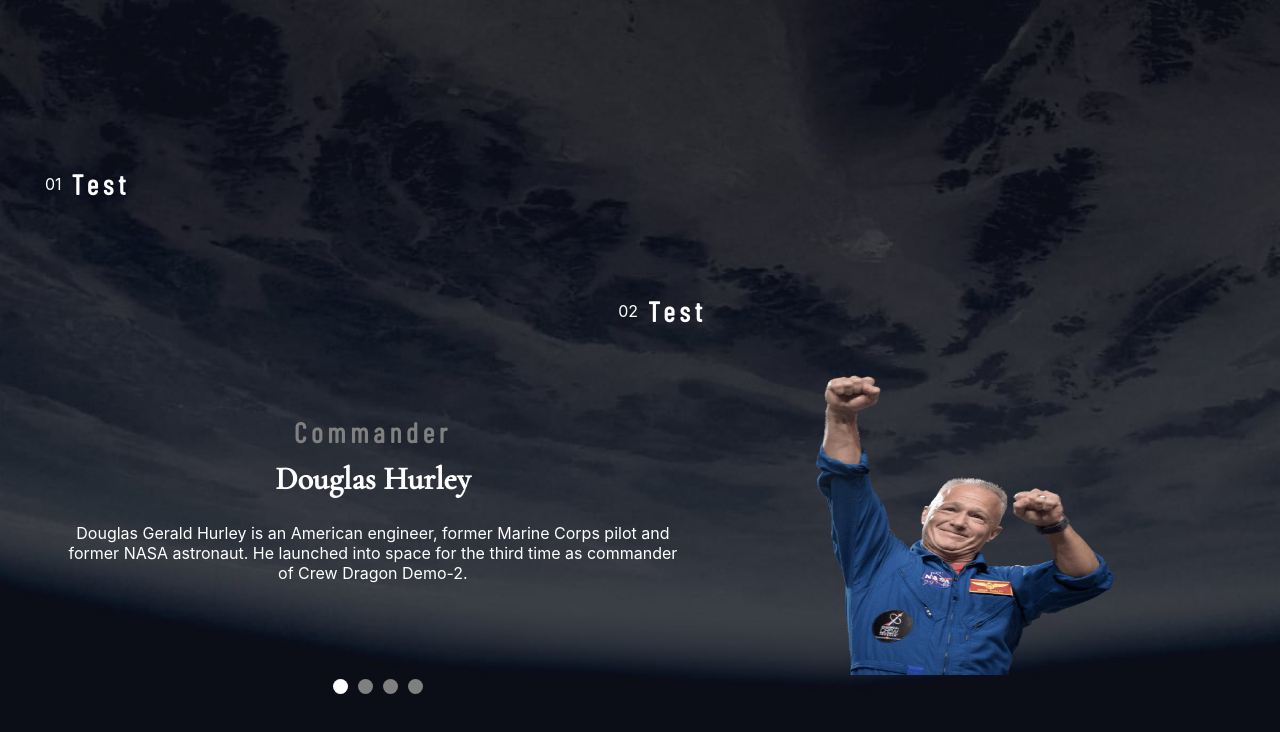
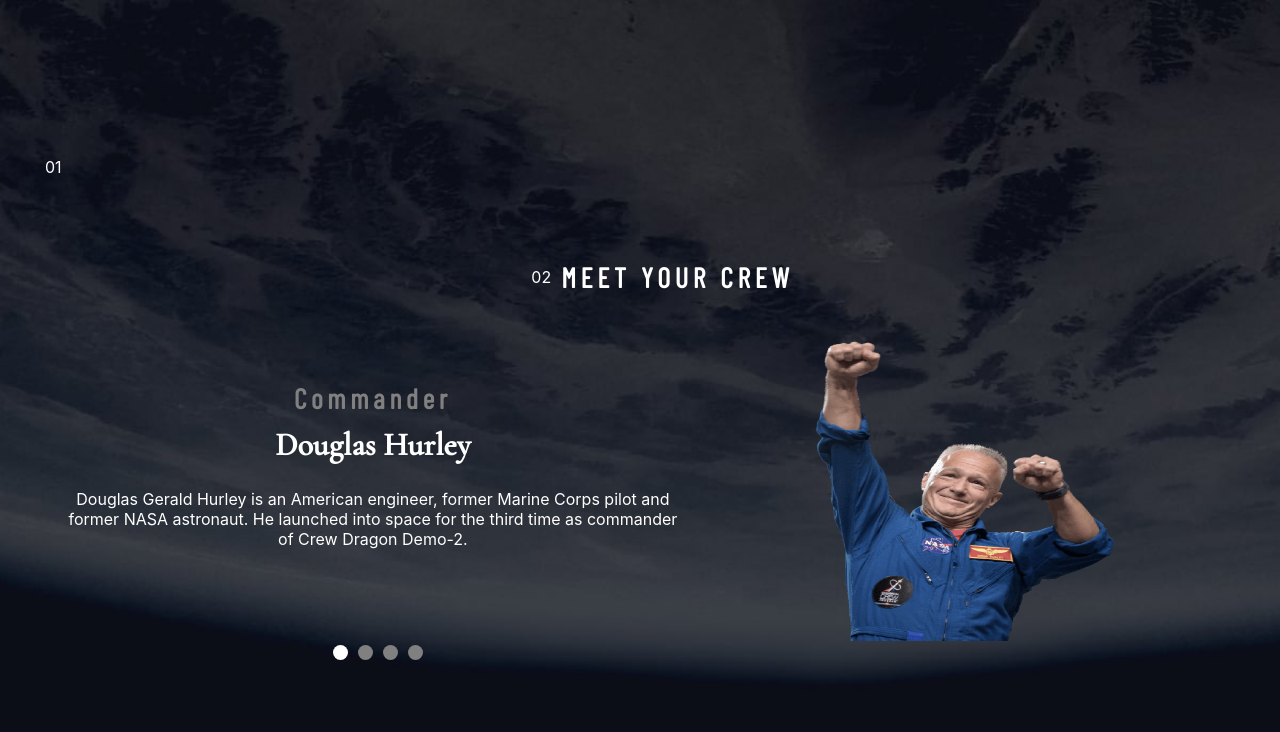
Before and after one commit to Stamwill/space-tourism, a Next.js app: page /crew in a window 1280 px wide. Shown: the top 732 px of the page. Built offline with nearby package versions, Linux system fonts and the light colour scheme.

Commit message:
[PageTracker] Add props

```diff
--- a/src/blocks/PageTracker/PageTracker.js
+++ b/src/blocks/PageTracker/PageTracker.js
@@ -3,11 +3,11 @@
 import classes from './PageTracker.module.css'
 
 const PageTracker = React.forwardRef(function PageTracker(props, ref) {
-  const { className, children, pageNumber, ...other } = props
+  const { className, children, pageNumber, pageText, ...other } = props
   return (
     <div className={classes.root} ref={ref} {...other}>
       <span className={classes.num}>{pageNumber}</span>
-      <h5 className={classes.text}>Test</h5>
+      <h5 className={classes.text}>{pageText}</h5>
     </div>
   )
 })
@@ -16,6 +16,7 @@
   className: PropTypes.string,
   children: PropTypes.node,
   pageNumber: PropTypes.string,
+  pageText: PropTypes.string,
 }
 
 export default PageTracker
```
